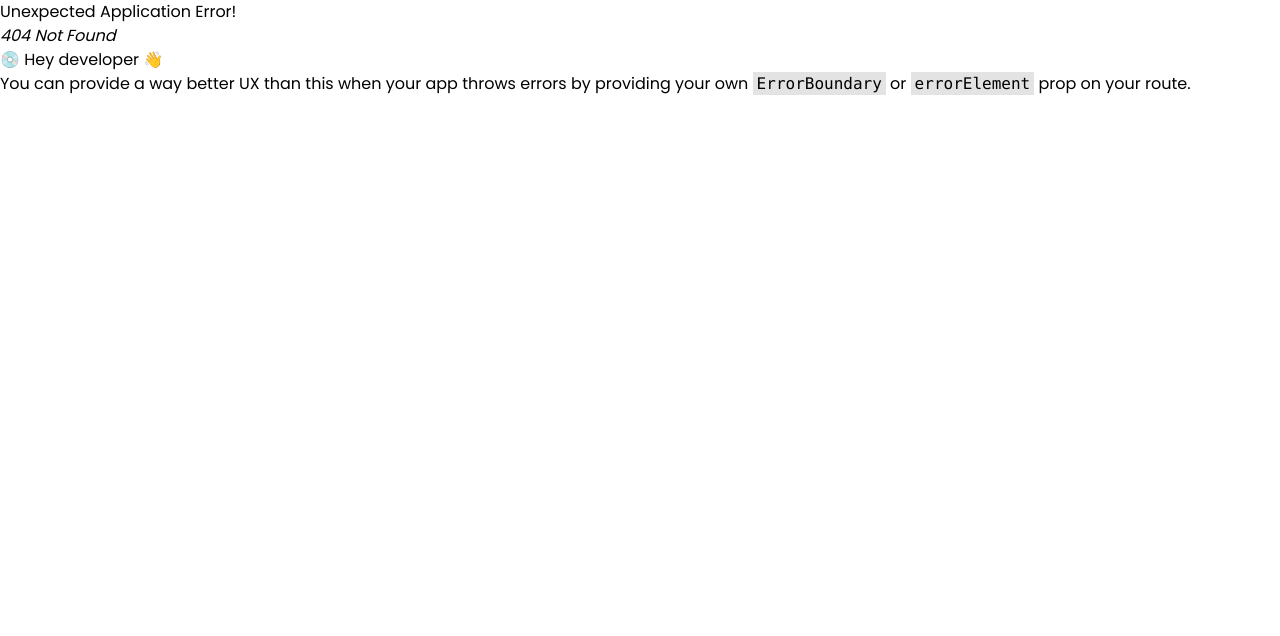
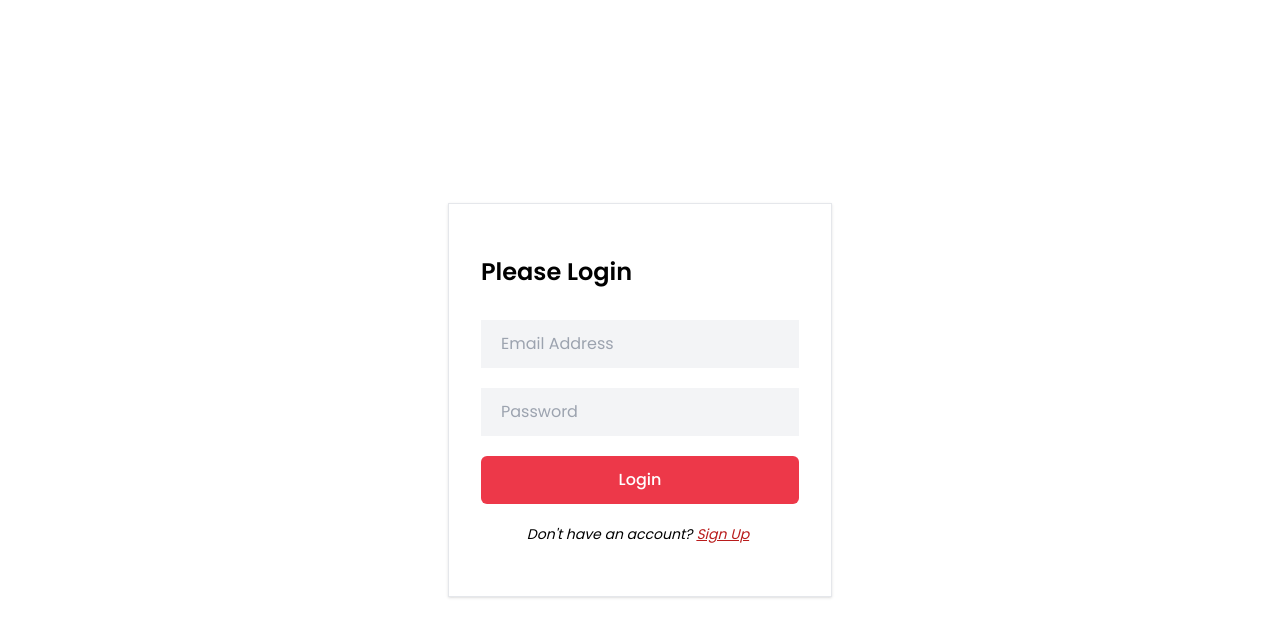
Before and after one commit to lz22222/Beautera-MERN-Ecommerce-Website, a React (Vite) app in the folder frontend/: page /login in a window 1280 px wide. Before the commit this address had no page. Shown: the top 636 px of the page. Built offline with nearby package versions, Linux system fonts and the light colour scheme.

Commit message:
Login page

```diff
--- /dev/null
+++ b/frontend/src/components/Login.jsx
@@ -0,0 +1,43 @@
+import { Link } from 'react-router-dom'
+
+export default function LoginPage() {
+	return (
+		<section className='h-screen flex items-center justify-center'>
+			<div className='max-w-sm border shadow bg-white mx-auto p-8'>
+				<h2 className='text-2xl font-semibold pt-5'>Please Login</h2>
+				<form className='space-y-5 max-w-sm mx-auto pt-8'>
+					<input
+						type='email'
+						name='email'
+						id='email'
+						placeholder='Email Address'
+						required
+						className='w-full bg-gray-100 focus:outline-none px-5 py-3'
+					/>
+					<input
+						type='password'
+						name='password'
+						id='password'
+						placeholder='Password'
+						required
+						className='w-full bg-gray-100 focus:outline-none px-5 py-3'
+					/>
+
+					<button
+						type='submit'
+						className='w-full mt-5 bg-primary text-white hover:bg-indigo-500 font-medium py-3 rounded-md'
+					>
+						Login
+					</button>
+				</form>
+
+				<p className='my-5 italic text-sm text-center'>
+					Don't have an account?
+					<Link to='/register' className='text-red-700 px-1 underline'>
+						Sign Up
+					</Link>{' '}
+				</p>
+			</div>
+		</section>
+	)
+}
--- a/frontend/src/routers/router.jsx
+++ b/frontend/src/routers/router.jsx
@@ -6,6 +6,7 @@ import CategoryPage from "../pages/category/CategoryPage";
 import Search from "../pages/search/Search";
 import ShopPage from "../pages/shop/ShopPage";
 import SingleProduct from "../pages/shop/productDetails/SingleProduct";
+import Login from '../components/Login'
 
 const router = createBrowserRouter([
   {
@@ -19,6 +20,10 @@ const router = createBrowserRouter([
       { path: "/shop/:id", element: <SingleProduct /> },
     ],
   },
+  {
+    path: "/login",
+    element: <Login />
+  },
 ]);
 
 export default router;
```
